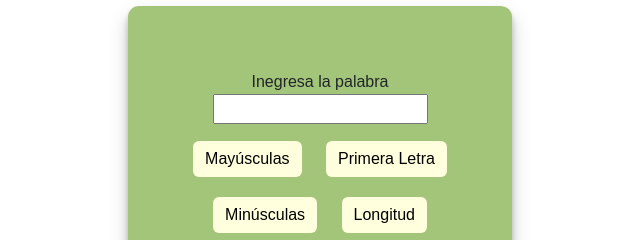
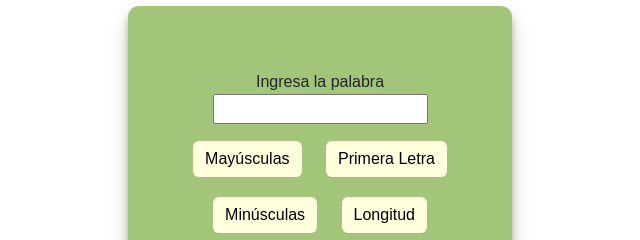
Before and after one commit to valeferreiraan/tallerMaquetacion, a plain HTML site: page DOM/views/ejercicio1.html in a window 1280 px wide. Shown: the part 194-434 px from the top of the page, 256-896 px from the left. Drawn offline with nearby package versions, Linux system fonts and the light colour scheme; a web font is replaced by a local one.

Commit message:
Update ejercicio1.html

```diff
--- a/DOM/views/ejercicio1.html
+++ b/DOM/views/ejercicio1.html
@@ -48,7 +48,7 @@
 
     <div class="selector">
         <form action="", class="formulario", id="formulario">
-            <label for="palabra" class="formulario_input">Inegresa la palabra</label>
+            <label for="palabra" class="formulario_input">Ingresa la palabra</label>
 
             <input type="text" class="formulario_input" id="palabra"></input>
         </form>
```
